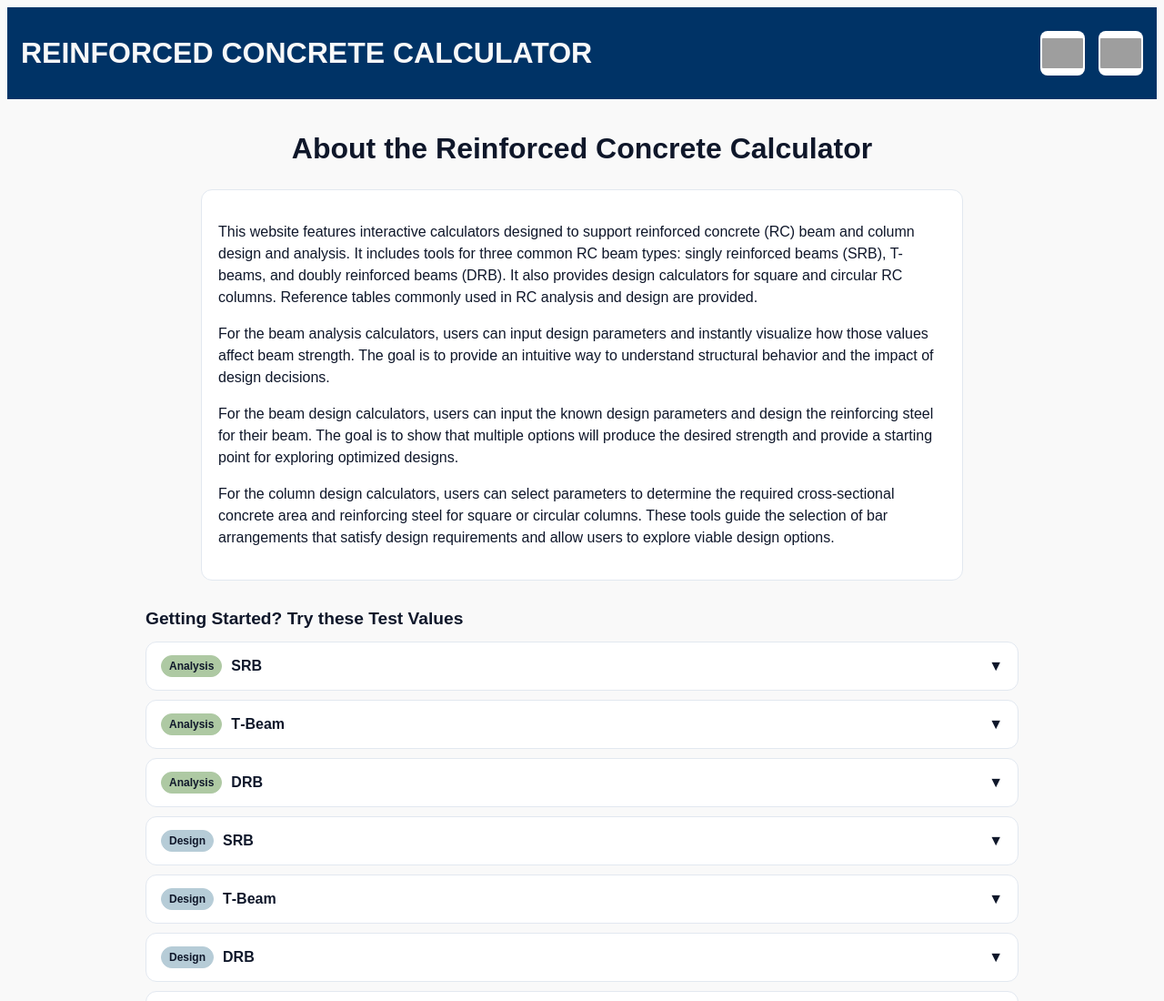
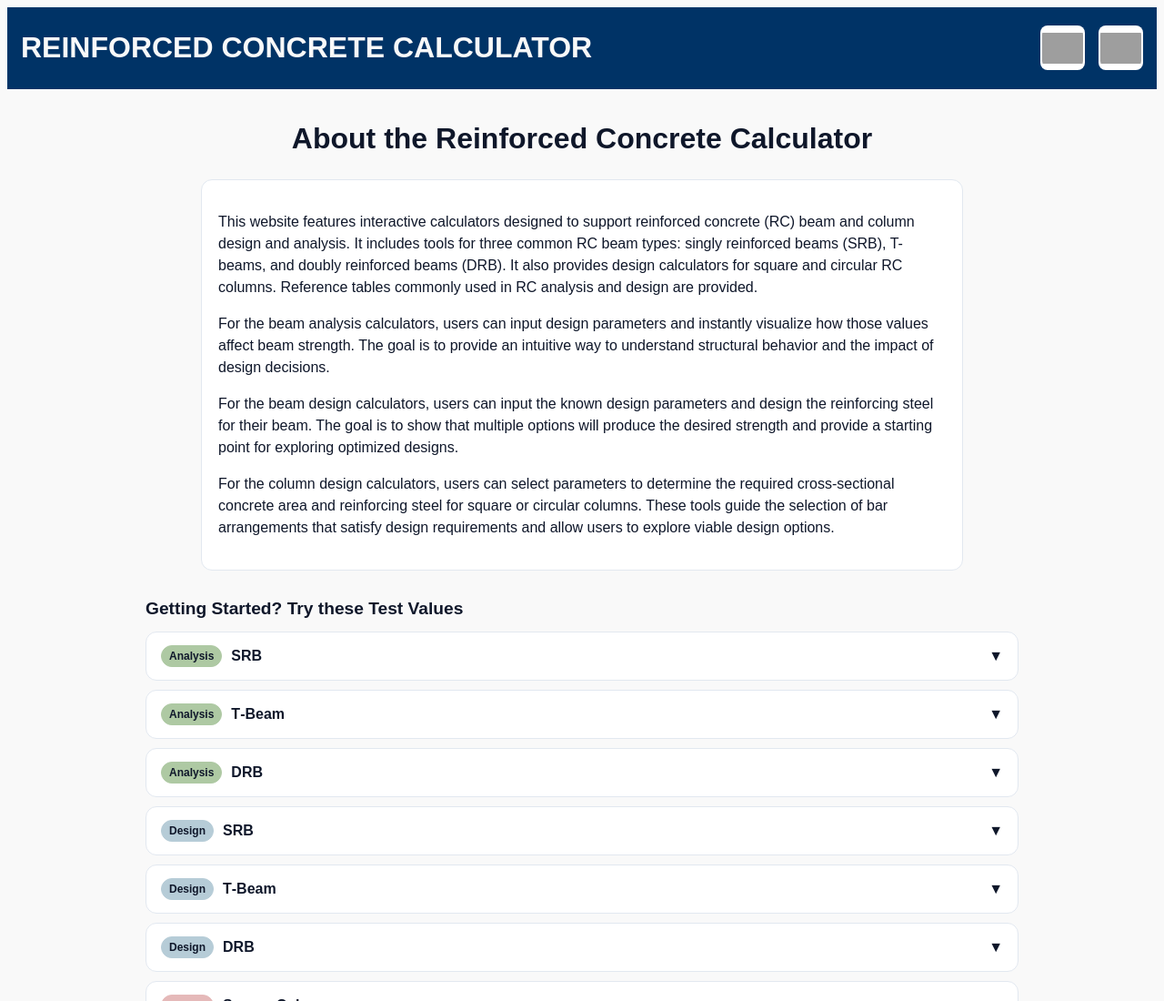
Before and after one commit to obracewell/RCCcalculator-Info, a plain HTML site: page index.html in a window 1280 px wide. Shown: the top 1100 px of the page at 91% size. Drawn offline with Linux system fonts and the light colour scheme; grey boxes are pictures that could not be loaded.

Commit message:
Update index.html

```diff
--- a/index.html
+++ b/index.html
@@ -53,6 +53,9 @@
       color: #0f172a;
       line-height: 1.5;
       margin-bottom: 20px;
+    }
+    .site-header h1 {
+      line-height: normal;
     }
     .page-content > h1 {
       text-align: center;
```
